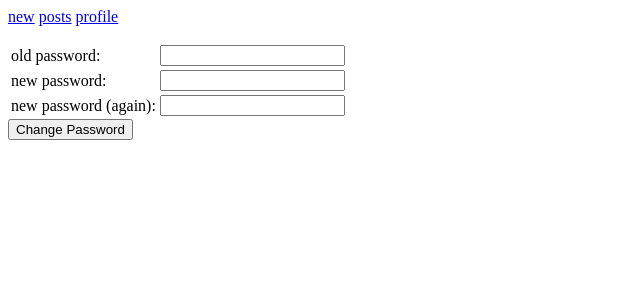
After one commit to RodericDay/forum-old, a Django app: page /change_password/ in a window 1280 px wide. The commit adds this page. Shown: the top 300 px of the page, without its empty margins (0-640 px from the left). Run offline with Django 3.2, Linux system fonts and the light colour scheme; the visitor is signed in with stand-in values (Sample User, id 1).

Commit message:
Userhub: Password

```diff
--- a/forum/urls.py
+++ b/forum/urls.py
@@ -13,6 +13,7 @@ urlpatterns = [
     url(r'^profile/$', home_view, name='profile'),
     url(r'^login/$', login_view, name='login'),
     url(r'^logout/$', logout_view, name='logout'),
+    url(r'^change_password/$', change_password_view, name='change_password'),
 ]
 
 urlpatterns += static(settings.STATIC_URL, document_root=settings.STATIC_ROOT)
--- /dev/null
+++ b/templates/userhub/change_password_form.html
@@ -0,0 +1,22 @@
+{% extends 'base.html' %}
+{% block body %}
+<form method="post">
+{% csrf_token %}
+<p style="color: red;">{{error}}</p>
+<table>
+<tr>
+<td>old password:</td>
+<td><input type="password" name="old"></td>
+</tr>
+<tr>
+<td>new password:</td>
+<td><input type="password" name="new1"></td>
+</tr>
+<tr>
+<td>new password (again):</td>
+<td><input type="password" name="new2"></td>
+</tr>
+</table>
+<input type="submit" value="Change Password">
+</form>
+{% endblock %}
--- a/templates/userhub/home.html
+++ b/templates/userhub/home.html
@@ -8,6 +8,7 @@
 <input type="submit" value="Update">
 </form>
 <nav>
+<a href="{% url 'change_password' %}">change password</a>
 <a href="{% url 'logout' %}">logout</a>
 </nav>
 {% endblock %}
--- a/userhub/views.py
+++ b/userhub/views.py
@@ -38,3 +38,22 @@ def home_view(request):
 def logout_view(request):
     logout(request)
     return HttpResponseRedirect('/login')
+
+@login_required(login_url='/login/')
+def change_password_view(request):
+    context = {}
+    if request.method == "POST":
+        try:
+            if not request.user.check_password(request.POST["old"]):
+                raise ValueError("Old password incorrect")
+            if request.POST["new1"] != request.POST["new2"]:
+                raise ValueError("New pair does not match")
+            raw_password = request.POST["new1"]
+            if raw_password == "":
+                raise ValueError("Password needs to be somewhat decent...")
+            request.user.set_password(raw_password)
+            request.user.save()
+            return HttpResponseRedirect("/logout/")
+        except ValueError as e:
+            context["error"] = e
+    return render(request, 'userhub/change_password_form.html', context)
```
